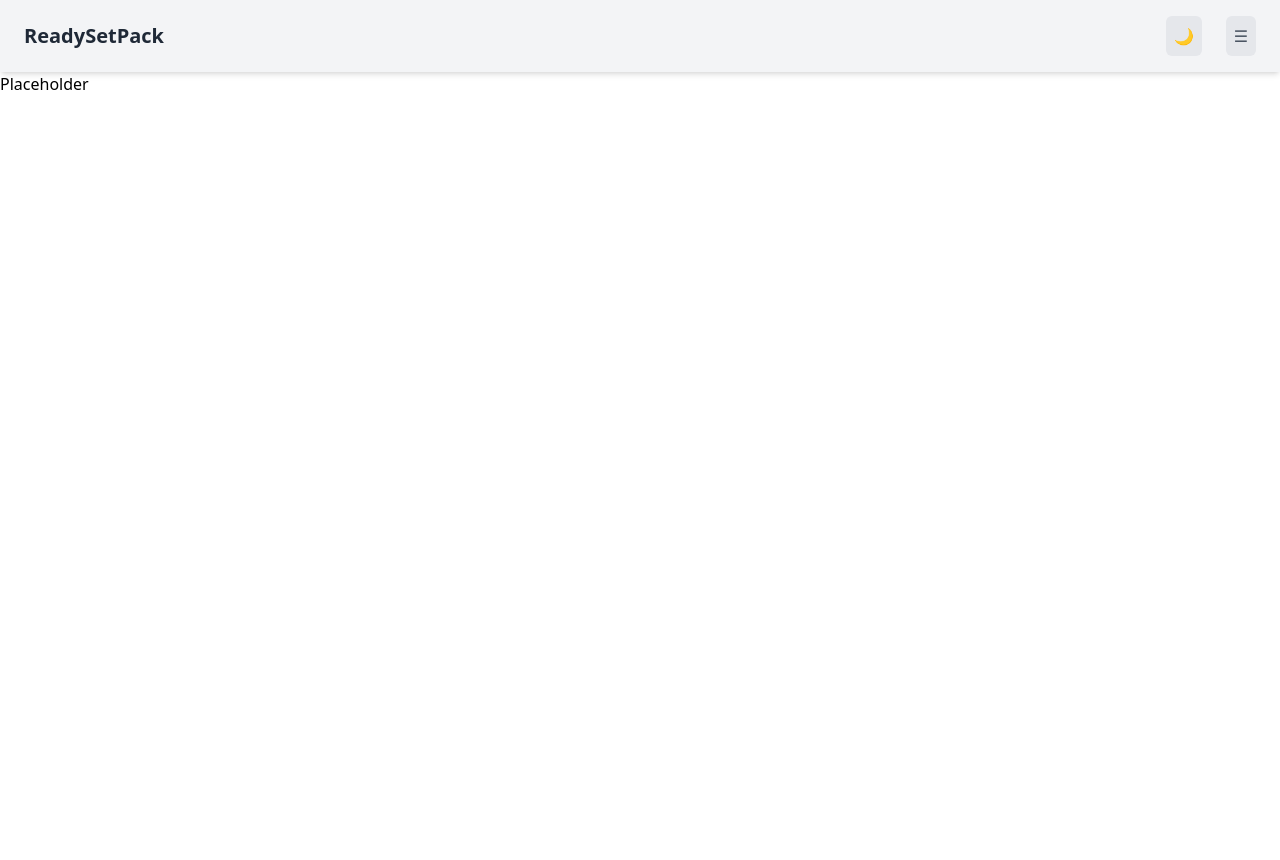
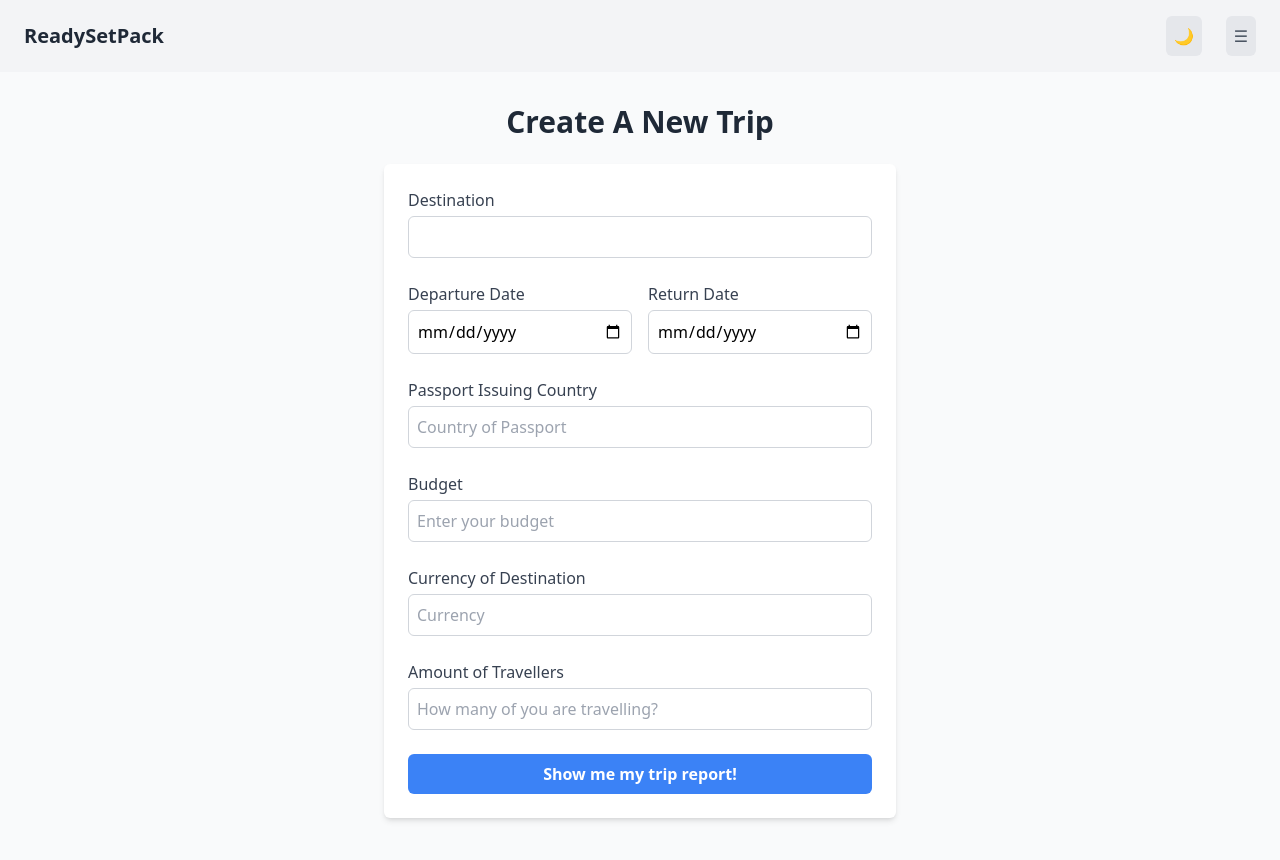
Before and after one commit to xsaynt/fe-readysetpack, a Vue app: page /new-trip in a window 1280 px wide. Shown: the top 860 px of the page. Before the commit the page ends 800 px from the top, so only its background shows below. Built offline with nearby package versions, Linux system fonts and the light colour scheme.

Commit message:
Code for Create a Trip form

```diff
--- a/src/main.ts
+++ b/src/main.ts
@@ -2,7 +2,7 @@ import './assets/main.css'
 
 import { createApp } from 'vue'
 import App from './App.vue'
-import router from './router'
+import router from './router/index'
 
 const app = createApp(App)
 
--- a/src/pages/HomePage.vue
+++ b/src/pages/HomePage.vue
@@ -8,7 +8,14 @@ const departDate = ref('')
 const returnDate = ref('')
 
 function handleFormSubmit() {
-  router.push({ path: '/new-trip' })
+  router.push({
+    path: '/new-trip',
+    query: {
+      destination: destination.value,
+      departDate: departDate.value,
+      returnDate: returnDate.value
+    }
+   })
 }
 </script>
 
--- a/src/pages/NewTripPage.vue
+++ b/src/pages/NewTripPage.vue
@@ -1,8 +1,109 @@
 <script setup lang="ts">
+import { ref } from 'vue'
+import { useRoute } from 'vue-router'
+
+const route = useRoute()
+const destination = ref(route.query.destination || '')
+const departDate = ref(route.query.departDate || '')
+const returnDate = ref(route.query.returnDate || '')
+
+const passportOrigin = ref('')
+const budget = ref('')
+const destinationCurrency = ref('')
+const amountOfTravellers = ref('')
+
+function handleFormSubmit() {
+    console.log('New Trip Data:', {
+        destination: destination.value,
+        departDate: departDate.value,
+        returnDate: returnDate.value,
+        passportOrigin: passportOrigin.value,
+        budget: budget.value,
+        destinationCurrency: destinationCurrency.value,
+        amountOfTravellers: amountOfTravellers.value
+    })
+}
 </script>
 
 <template>
-    <div>
-        <h1>Placeholder</h1>
-    </div>
+  <div class="min-h-screen bg-gray-50 dark:bg-gray-900 flex flex-col items-center py-8">
+    <h1 class="text-3xl font-bold text-gray-800 dark:text-gray-200 mb-6">Create A New Trip</h1>
+    <form @submit.prevent="handleFormSubmit" class="w-full max-w-lg space-y-6 bg-white dark:bg-gray-800 p-6 rounded-md shadow-md">
+      <div>
+        <label for="destination" class="block text-gray-700 dark:text-gray-300 mb-1">Destination</label>
+        <input
+          id="destination"
+          v-model="destination"
+          type="text"
+          class="w-full border border-gray-300 rounded-md p-2 dark:bg-gray-700 dark:border-gray-600 dark:text-gray-200"
+        />
+      </div>
+      <div class="flex gap-4">
+        <div class="flex-1">
+          <label for="departDate" class="block text-gray-700 dark:text-gray-300 mb-1">Departure Date</label>
+          <input
+            id="departDate"
+            v-model="departDate"
+            type="date"
+            class="w-full border border-gray-300 rounded-md p-2 dark:bg-gray-700 dark:border-gray-600 dark:text-gray-200"
+          />
+        </div>
+        <div class="flex-1">
+          <label for="returnDate" class="block text-gray-700 dark:text-gray-300 mb-1">Return Date</label>
+          <input
+            id="returnDate"
+            v-model="returnDate"
+            type="date"
+            class="w-full border border-gray-300 rounded-md p-2 dark:bg-gray-700 dark:border-gray-600 dark:text-gray-200"
+          />
+        </div>
+      </div>
+      <div>
+        <label for="passportOrigin" class="block text-gray-700 dark:text-gray-300 mb-1">Passport Issuing Country</label>
+        <input
+          id="passportOrigin"
+          v-model="passportOrigin"
+          type="text"
+          placeholder="Country of Passport"
+          class="w-full border border-gray-300 rounded-md p-2 dark:bg-gray-700 dark:border-gray-600 dark:text-gray-200"
+        />
+      </div>
+      <div>
+        <label for="budget" class="block text-gray-700 dark:text-gray-300 mb-1">Budget</label>
+        <input
+          id="budget"
+          v-model="budget"
+          type="number"
+          placeholder="Enter your budget"
+          class="w-full border border-gray-300 rounded-md p-2 dark:bg-gray-700 dark:border-gray-600 dark:text-gray-200"
+        />
+      </div>
+      <div>
+        <label for="destinationCurrency" class="block text-gray-700 dark:text-gray-300 mb-1">Currency of Destination</label>
+        <input
+          id="destinationCurrency"
+          v-model="destinationCurrency"
+          type="text"
+          placeholder="Currency"
+          class="w-full border border-gray-300 rounded-md p-2 dark:bg-gray-700 dark:border-gray-600 dark:text-gray-200"
+        />
+      </div>
+      <div>
+        <label for="amountOfTravellers" class="block text-gray-700 dark:text-gray-300 mb-1">Amount of Travellers</label>
+        <input
+          id="amountOfTravellers"
+          v-model="amountOfTravellers"
+          type="number"
+          placeholder="How many of you are travelling?"
+          class="w-full border border-gray-300 rounded-md p-2 dark:bg-gray-700 dark:border-gray-600 dark:text-gray-200"
+        />
+      </div>
+      <button
+        type="submit"
+        class="w-full bg-blue-500 hover:bg-blue-600 text-white font-semibold py-2 px-4 rounded-md"
+      >
+        Show me my trip report!
+      </button>
+    </form>
+  </div>
 </template>
```
